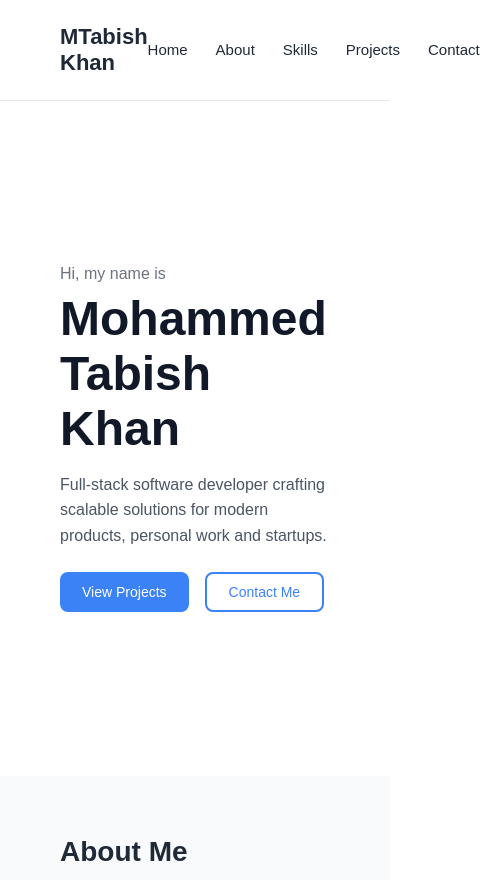
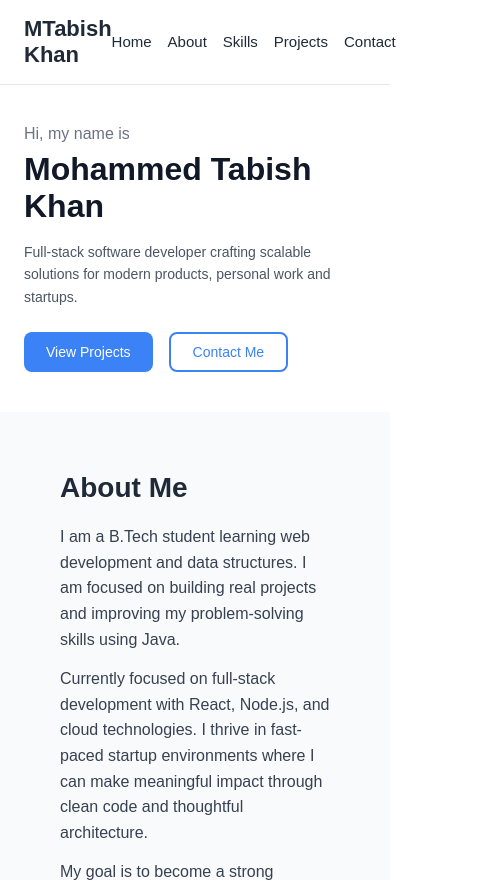
Before and after one commit to Tabishkh07/portfolio-site, a plain HTML site: page index.html in a window 390 px wide. Shown: the top 880 px of the page, 480 px wide, since content can reach past the window. Drawn offline with Linux system fonts and the light colour scheme.

Commit message:
feat: added responsiveness

```diff
--- a/style.css
+++ b/style.css
@@ -252,3 +252,42 @@ body {
   color: #3b82f6;
   font-size: 14px;
 }
+
+/* RESPONSIVE DESIGN */
+@media (max-width: 768px) {
+
+  .navbar {
+    padding: 16px 24px;
+  }
+
+  .nav-links {
+    gap: 16px;
+  }
+
+  .hero {
+    padding: 40px 24px;
+    min-height: auto;
+  }
+
+  .hero-title {
+    font-size: 32px;
+  }
+
+  .hero-desc {
+    font-size: 14px;
+  }
+
+  section {
+    padding: 40px 24px;
+  }
+
+  .projects-container {
+    grid-template-columns: 1fr;
+  }
+
+  .footer {
+    flex-direction: column;
+    gap: 12px;
+    text-align: center;
+  }
+}
```
